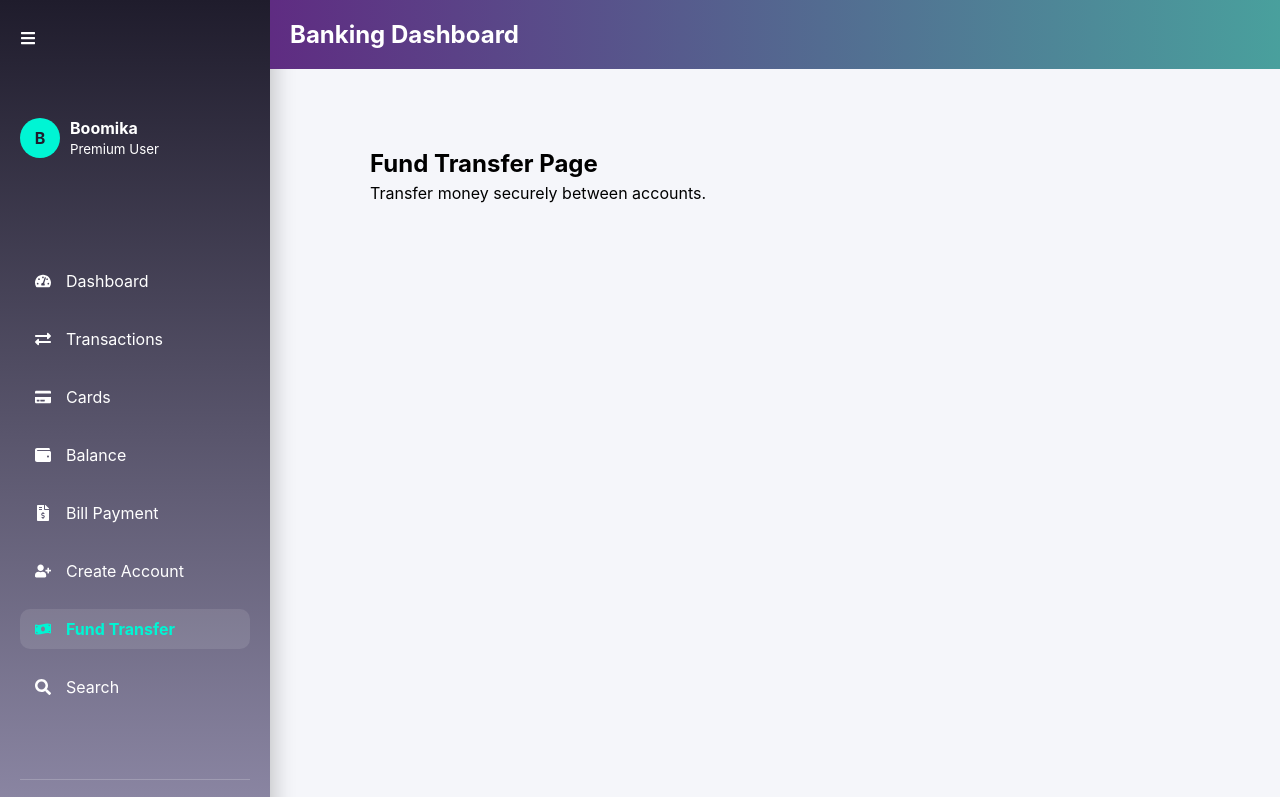
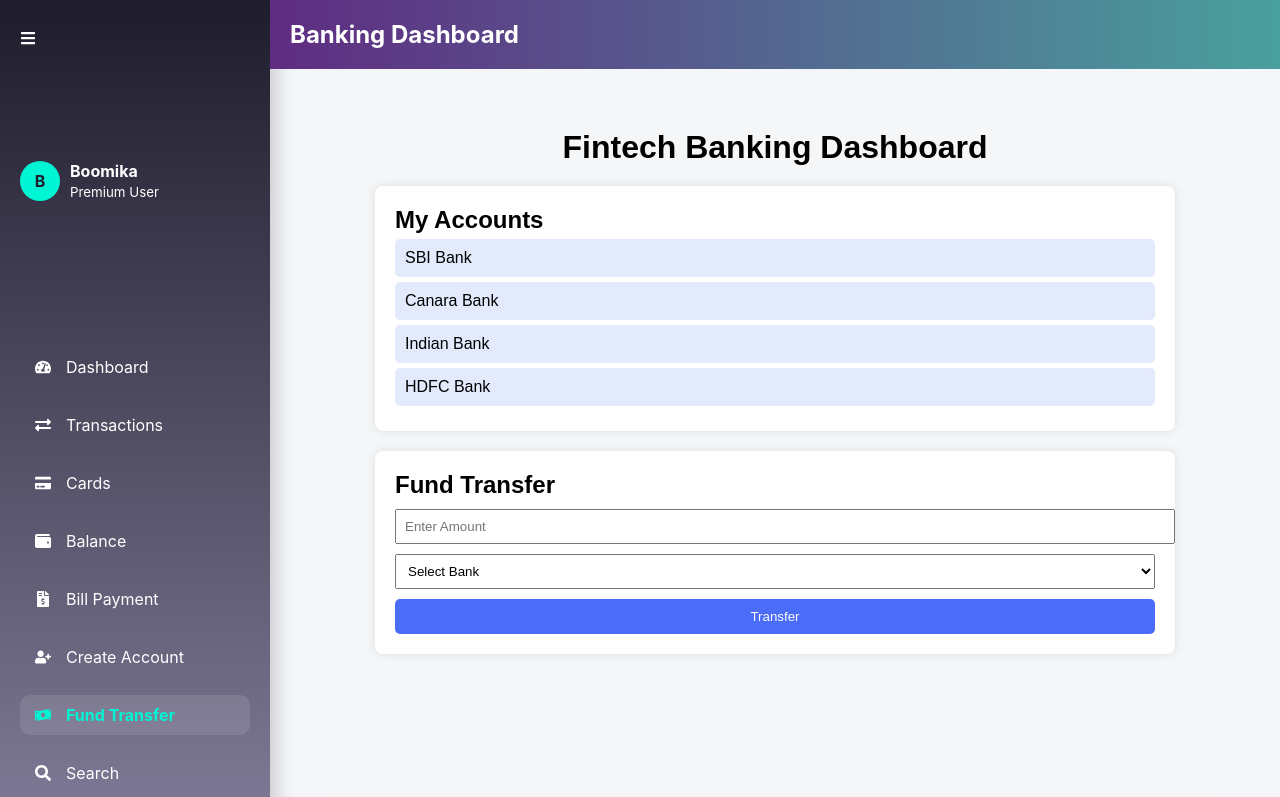
Before and after one commit to BoomikaM22/banking-dashboard, a React app in the folder frontend/: page /fundtransfer in a window 1280 px wide. Shown: the top 797 px of the page. Built offline with nearby package versions, Linux system fonts and the light colour scheme; the HTML template or start-up script is replaced by a standard one.

Commit message:
Update FundTransfer.jsx

```diff
--- a/frontend/src/components/FundTransfer/FundTransfer.jsx
+++ b/frontend/src/components/FundTransfer/FundTransfer.jsx
@@ -1,10 +1,145 @@
-const FundTransfer = () => {
-    return (
-      <div style={{ padding: "40px" }}>
-        <h2>Fund Transfer Page</h2>
-        <p>Transfer money securely between accounts.</p>
-      </div>
-    );
+import React, { useState } from "react";
+
+export default function App() {
+  const [accounts, setAccounts] = useState({
+    SBI: 50000,
+    Canara: 30000,
+    Indian: 20000,
+    HDFC: 70000
+  });
+
+  const [selectedBank, setSelectedBank] = useState("");
+  const [amount, setAmount] = useState("");
+  const [message, setMessage] = useState("");
+
+  const handleTransfer = () => {
+    if (!selectedBank) {
+      setMessage("Please select a bank");
+      return;
+    }
+
+    if (amount <= 0) {
+      setMessage("Enter valid amount");
+      return;
+    }
+
+    setAccounts({
+      ...accounts,
+      [selectedBank]: accounts[selectedBank] + Number(amount)
+    });
+
+    setMessage(`₹${amount} credited successfully to ${selectedBank}`);
+    setAmount("");
   };
 
-  export default FundTransfer;
+  return (
+    <div style={styles.body}>
+      <div style={styles.dashboard}>
+        <h1 style={styles.heading}>Fintech Banking Dashboard</h1>
+
+        {/* Accounts Section */}
+        <div style={styles.card}>
+          <h2>My Accounts</h2>
+          {Object.keys(accounts).map((bank) => (
+            <div
+              key={bank}
+              style={styles.bankItem}
+              onClick={() => setSelectedBank(bank)}
+            >
+              {bank} Bank
+            </div>
+          ))}
+        </div>
+
+        {/* Account Details */}
+        {selectedBank && (
+          <div style={styles.card}>
+            <h2>{selectedBank} Account</h2>
+            <p>Available Balance: ₹{accounts[selectedBank]}</p>
+          </div>
+        )}
+
+        {/* Fund Transfer */}
+        <div style={styles.card}>
+          <h2>Fund Transfer</h2>
+
+          <input
+            type="number"
+            placeholder="Enter Amount"
+            value={amount}
+            onChange={(e) => setAmount(e.target.value)}
+            style={styles.input}
+          />
+
+          <select
+            value={selectedBank}
+            onChange={(e) => setSelectedBank(e.target.value)}
+            style={styles.input}
+          >
+            <option value="">Select Bank</option>
+            {Object.keys(accounts).map((bank) => (
+              <option key={bank} value={bank}>
+                {bank}
+              </option>
+            ))}
+          </select>
+
+          <button style={styles.button} onClick={handleTransfer}>
+            Transfer
+          </button>
+
+          {message && <p style={styles.message}>{message}</p>}
+        </div>
+      </div>
+    </div>
+  );
+}
+
+const styles = {
+  body: {
+    backgroundColor: "#f4f6f8",
+    minHeight: "100vh",
+    padding: "20px"
+  },
+  dashboard: {
+    maxWidth: "800px",
+    margin: "auto",
+    fontFamily: "Arial"
+  },
+  heading: {
+    textAlign: "center"
+  },
+  card: {
+    backgroundColor: "white",
+    padding: "20px",
+    marginTop: "20px",
+    borderRadius: "8px",
+    boxShadow: "0 0 10px rgba(0,0,0,0.1)"
+  },
+  bankItem: {
+    backgroundColor: "#e3eafc",
+    padding: "10px",
+    margin: "5px 0",
+    cursor: "pointer",
+    borderRadius: "5px"
+  },
+  input: {
+    width: "100%",
+    padding: "8px",
+    marginTop: "10px"
+  },
+  button: {
+    width: "100%",
+    padding: "10px",
+    marginTop: "10px",
+    backgroundColor: "#4a6cf7",
+    color: "white",
+    border: "none",
+    borderRadius: "5px",
+    cursor: "pointer"
+  },
+  message: {
+    marginTop: "10px",
+    fontWeight: "bold"
+  }
+};
```
